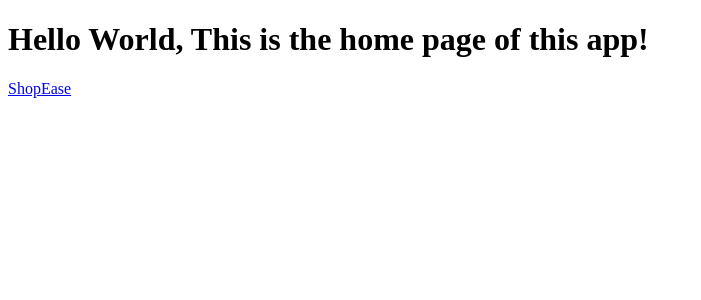
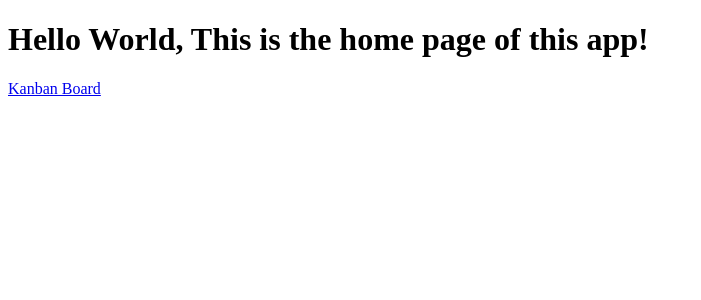
Before and after one commit to carlthronson/this-is-it, a Next.js app: page / in a window 1280 px wide. Shown: the top 300 px of the page, without its empty margins (0-701 px from the left). Built offline with nearby package versions, Linux system fonts and the light colour scheme.

Commit message:
Rename Kanban Board to what it actually is

```diff
--- a/app/page.jsx
+++ b/app/page.jsx
@@ -5,8 +5,8 @@ export default function Page() {
   return (
     <div>
       <h1>Hello World, This is the home page of this app!</h1>
-      <Link href="/shop-ease">
-        ShopEase
+      <Link href="/kanban-board">
+        Kanban Board
       </Link>
     </div>
   );
--- a/components/Kanbanboard.jsx
+++ b/components/Kanbanboard.jsx
@@ -8,7 +8,7 @@ export default function KanbanBoard() {
   const [incomplete, setIncomplete] = useState([]);
 
   useEffect(() => {
-    fetch('./products.json')
+    fetch('./tasks.json')
       .then((response) => response.json())
       .then((json) => {
         setCompleted(json.filter((task) => task.completed));
```
Also changed, not shown: app/kanban-board/page.jsx (added, +15 -0 lines).
